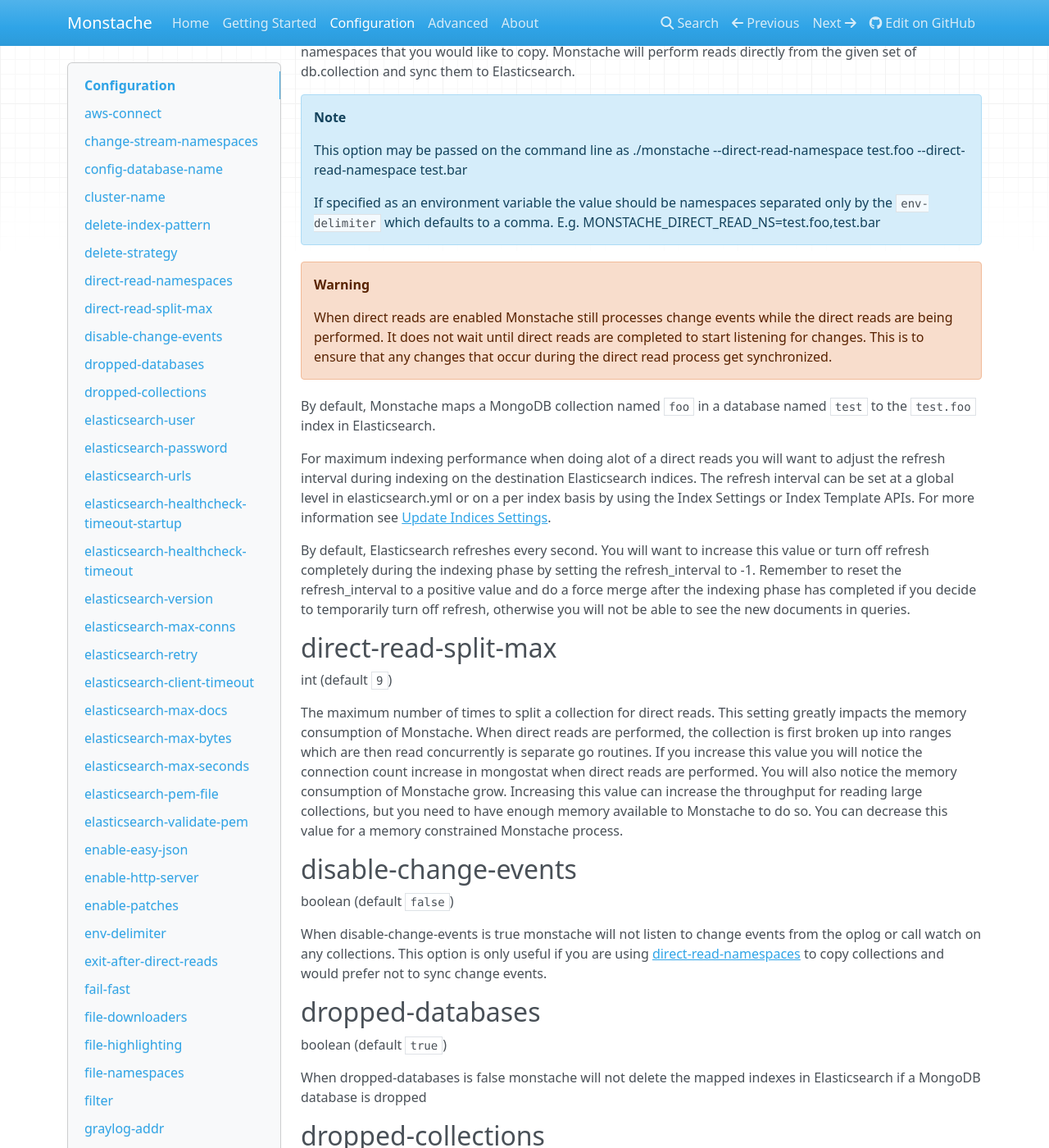
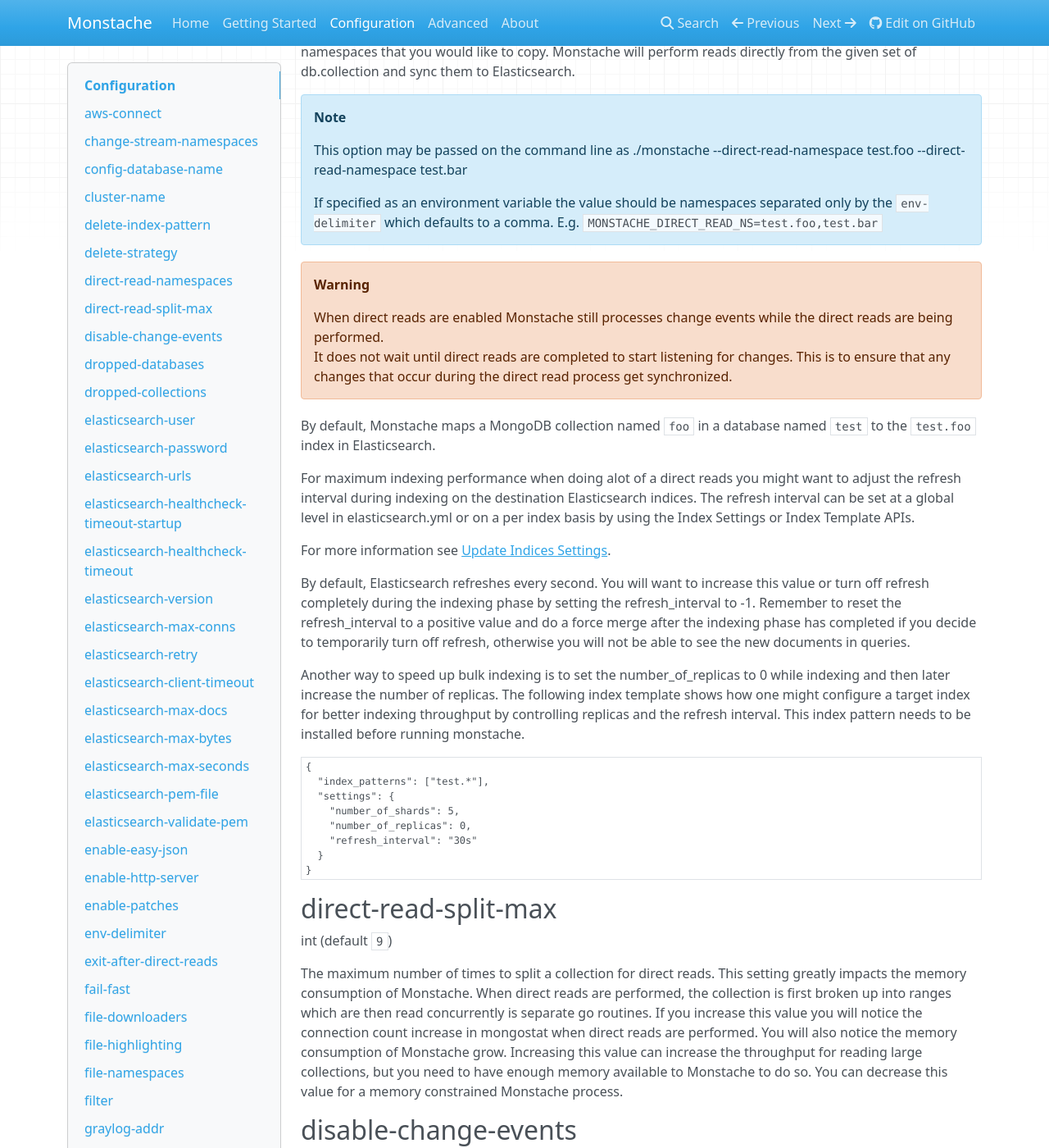
Before and after one commit to rwynn/monstache-site, an MkDocs documentation site: the page built from src/config.md, in a window 1280 px wide and 1400 px high, scrolled down 2628 px. Shown: the whole window at 82% size. Built offline with MkDocs 1.6.1, drawn with Linux system fonts in a browser that asks for light colours; nearby versions of some CDN libraries; a style sheet for code colours, icons or effects is not loaded; some of the changed text lies outside the part shown.

Commit message:
replica count for direct reads

````diff
--- a/docs/index.html
+++ b/docs/index.html
@@ -264,5 +264,5 @@
 
 <!--
 MkDocs version : 1.0.4
-Build Date UTC : 2019-03-19 20:03:43
+Build Date UTC : 2019-03-19 20:18:29
 -->
--- a/src/config.md
+++ b/src/config.md
@@ -62,7 +62,7 @@
 	This option may be passed on the command line as ./monstache --change-stream-namespace test.foo
 
 	If specified as an environment variable the value should be namespaces separated only by the `env-delimiter` which
-	defaults to a comma.  E.g. MONSTACHE_CHANGE_STREAM_NS=test.foo,test.bar
+	defaults to a comma.  E.g. `MONSTACHE_CHANGE_STREAM_NS=test.foo,test.bar`
 
 ## config-database-name
 
@@ -116,22 +116,41 @@
 	./monstache --direct-read-namespace test.foo --direct-read-namespace test.bar
 
 	If specified as an environment variable the value should be namespaces separated only by the `env-delimiter` which
-	defaults to a comma.  E.g. MONSTACHE_DIRECT_READ_NS=test.foo,test.bar
+	defaults to a comma.  E.g. `MONSTACHE_DIRECT_READ_NS=test.foo,test.bar`
 
 !!! warning
-	When direct reads are enabled Monstache still processes change events while the direct reads are being performed.  It does
-	not wait until direct reads are completed to start listening for changes.  This is to ensure that any changes that occur during
-	the direct read process get synchronized.
+	When direct reads are enabled Monstache still processes change events while the direct reads are being performed.
+	It does not wait until direct reads are completed to start listening for changes.  This is to ensure that any
+	changes that occur during the direct read process get synchronized.
 
 By default, Monstache maps a MongoDB collection named `foo` in a database named `test` to the `test.foo` index in Elasticsearch.
 
-For maximum indexing performance when doing alot of a direct reads you will want to adjust the refresh interval during indexing on the
-destination Elasticsearch indices.  The refresh interval can be set at a global level in elasticsearch.yml or on a per
-index basis by using the Index Settings or Index Template APIs.  For more information see [Update Indices Settings](https://www.elastic.co/guide/en/elasticsearch/reference/current/indices-update-settings.html).
+For maximum indexing performance when doing alot of a direct reads you might want to adjust the refresh interval during
+indexing on the destination Elasticsearch indices.  The refresh interval can be set at a global level in elasticsearch.yml
+or on a per index basis by using the Index Settings or Index Template APIs.
 
-By default, Elasticsearch refreshes every second.  You will want to increase this value or turn off refresh completely during the indexing
-phase by setting the refresh_interval to -1.  Remember to reset the refresh_interval to a positive value and do a force merge after the indexing
-phase has completed if you decide to temporarily turn off refresh, otherwise you will not be able to see the new documents in queries.
+For more information see
+[Update Indices Settings](https://www.elastic.co/guide/en/elasticsearch/reference/current/indices-update-settings.html).
+
+By default, Elasticsearch refreshes every second.  You will want to increase this value or turn off refresh completely
+during the indexing phase by setting the refresh_interval to -1.  Remember to reset the refresh_interval to a
+positive value and do a force merge after the indexing phase has completed if you decide to temporarily turn off refresh,
+otherwise you will not be able to see the new documents in queries.
+
+Another way to speed up bulk indexing is to set the number_of_replicas to 0 while indexing and then later increase
+the number of replicas.  The following index template shows how one might configure a target index for better indexing
+throughput by controlling replicas and the refresh interval. This index pattern needs to be installed before running monstache.
+
+```
+{
+  "index_patterns": ["test.*"],
+  "settings": {
+    "number_of_shards": 5,
+    "number_of_replicas": 0,
+    "refresh_interval": "30s"
+  }
+}
+```
 
 ## direct-read-split-max
 
@@ -185,7 +204,7 @@
 	This option may be passed on the command line as ./monstache --elasticsearch-url URL1 --elasticsearch-url URL2
 
 	If specified as an environment variable the value should be URLs separated only by the `env-delimiter` which
-	defaults to a comma.  E.g. MONSTACHE_ES_URLS=http://es1:9200,http://es2:9200
+	defaults to a comma.  E.g. `MONSTACHE_ES_URLS=http://es1:9200,http://es2:9200`
 
 ## elasticsearch-healthcheck-timeout-startup
 
@@ -349,7 +368,7 @@
 	This option may be passed on the command line as ./monstache --file-namespace test.foo --file-namespace test.bar
 
 	If specified as an environment variable the value should be namespaces separated only by the `env-delimiter` which
-	defaults to a comma.  E.g. MONSTACHE_FILE_NS=test.foo,test.bar
+	defaults to a comma.  E.g. `MONSTACHE_FILE_NS=test.foo,test.bar`
 
 ## filter
 
@@ -790,7 +809,7 @@
 	This option may be passed on the command line as ./monstache --patch-namespace test.foo --patch-namespace test.bar
 
 	If specified as an environment variable the value should be namespaces separated only by the `env-delimiter` which
-	defaults to a comma.  E.g. MONSTACHE_PATCH_NS=test.foo,test.bar
+	defaults to a comma.  E.g. `MONSTACHE_PATCH_NS=test.foo,test.bar`
 
 ## pipeline
 
@@ -1052,7 +1071,7 @@
 	./monstache --time-machine-namespace test.foo --time-machine-namespace test.bar
 
 	If specified as an environment variable the value should be namespaces separated only by the `env-delimiter` which
-	defaults to a comma.  E.g. MONSTACHE_TIME_MACHINE_NS=test.foo,test.bar
+	defaults to a comma.  E.g. `MONSTACHE_TIME_MACHINE_NS=test.foo,test.bar`
 
 ## time-machine-index-prefix
 
````
Also changed, not shown: docs/config/index.html (+31 -15 lines), docs/search/search_index.json, 1 other file.
